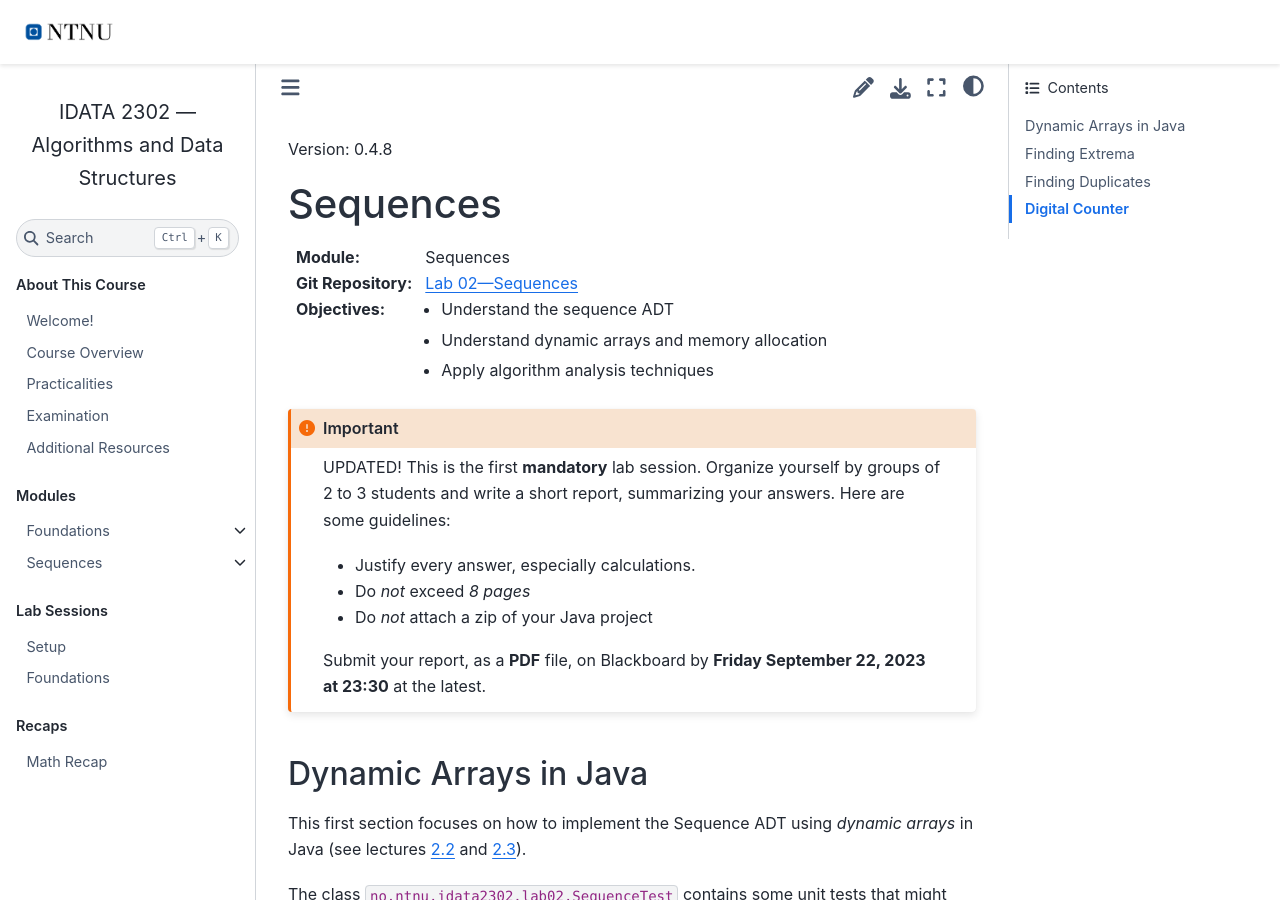
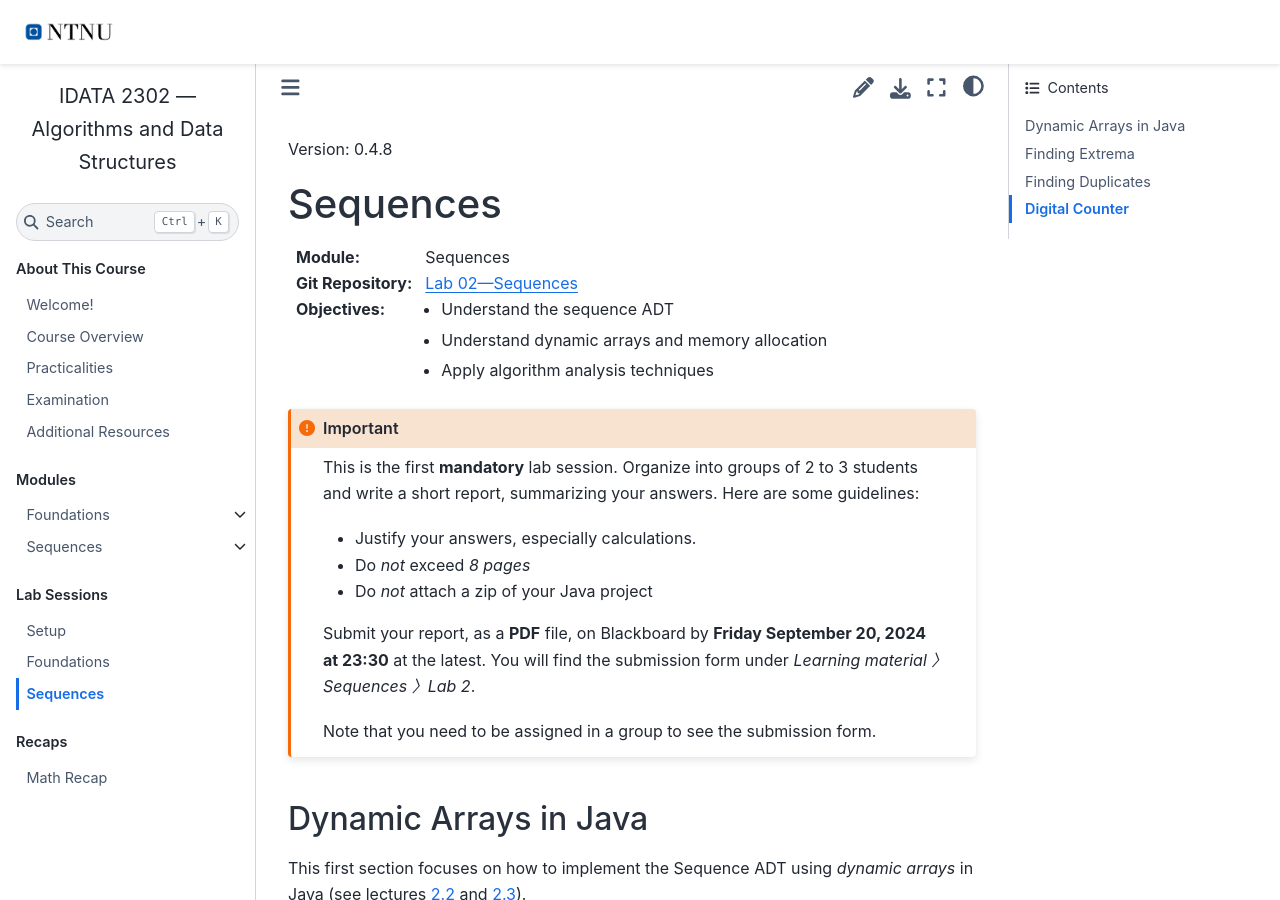
Before and after one commit to fchauvel/ntnu-idata2302-website, a Sphinx documentation site: the page built from source/labs/sequences.rst, in a window 1280 px wide and 900 px high. Built offline with Sphinx 7.4.7 and the Sphinx Book theme 1.1.4, drawn with Linux system fonts in a browser that asks for light colours; some of the changed text lies outside the part shown.

Commit message:
content(labs): Disclose Lab 2 on sequences

```diff
--- a/source/index.rst
+++ b/source/index.rst
@@ -37,9 +37,9 @@
 
    labs/setup
    labs/foundations
+   labs/sequences
 
 ..
-   labs/sequences
    labs/recursion
    labs/trees
    labs/graphs/index
--- a/source/labs/sequences.rst
+++ b/source/labs/sequences.rst
@@ -12,16 +12,20 @@
 
 .. important::
 
-   UPDATED! This is the first **mandatory** lab session. Organize
-   yourself by groups of 2 to 3 students and write a short report,
-   summarizing your answers. Here are some guidelines:
+   This is the first **mandatory** lab session. Organize into groups
+   of 2 to 3 students and write a short report, summarizing your
+   answers. Here are some guidelines:
 
-   - Justify every answer, especially calculations.
+   - Justify your answers, especially calculations.
    - Do *not* exceed *8 pages*
    - Do *not* attach a zip of your Java project
 
    Submit your report, as a **PDF** file, on Blackboard by **Friday
-   September 22, 2023 at 23:30** at the latest.
+   September 20, 2024 at 23:30** at the latest. You will find the
+   submission form under `Learning material 〉Sequences 〉Lab 2`.
+
+   Note that you need to be assigned in a group to see the submission
+   form.
 
 
 Dynamic Arrays in Java
@@ -178,6 +182,7 @@
       the previous question?
    #. How would you express such an upper bound with the Big-Oh notation?
    #. Which one is the tightest bound?
+
 
 Digital Counter
 ===============
```
Also changed, not shown: other parts of source/labs/sequences.rst (+3 -3 lines).
